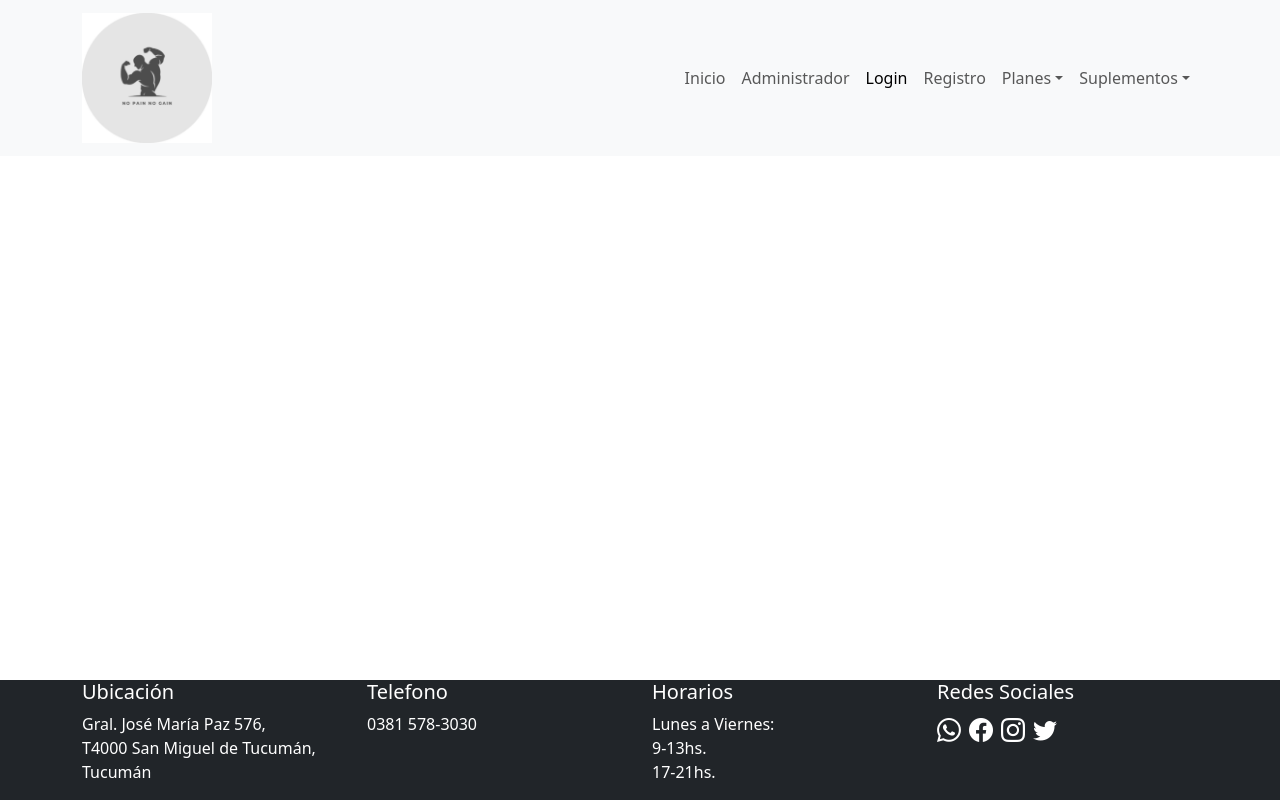
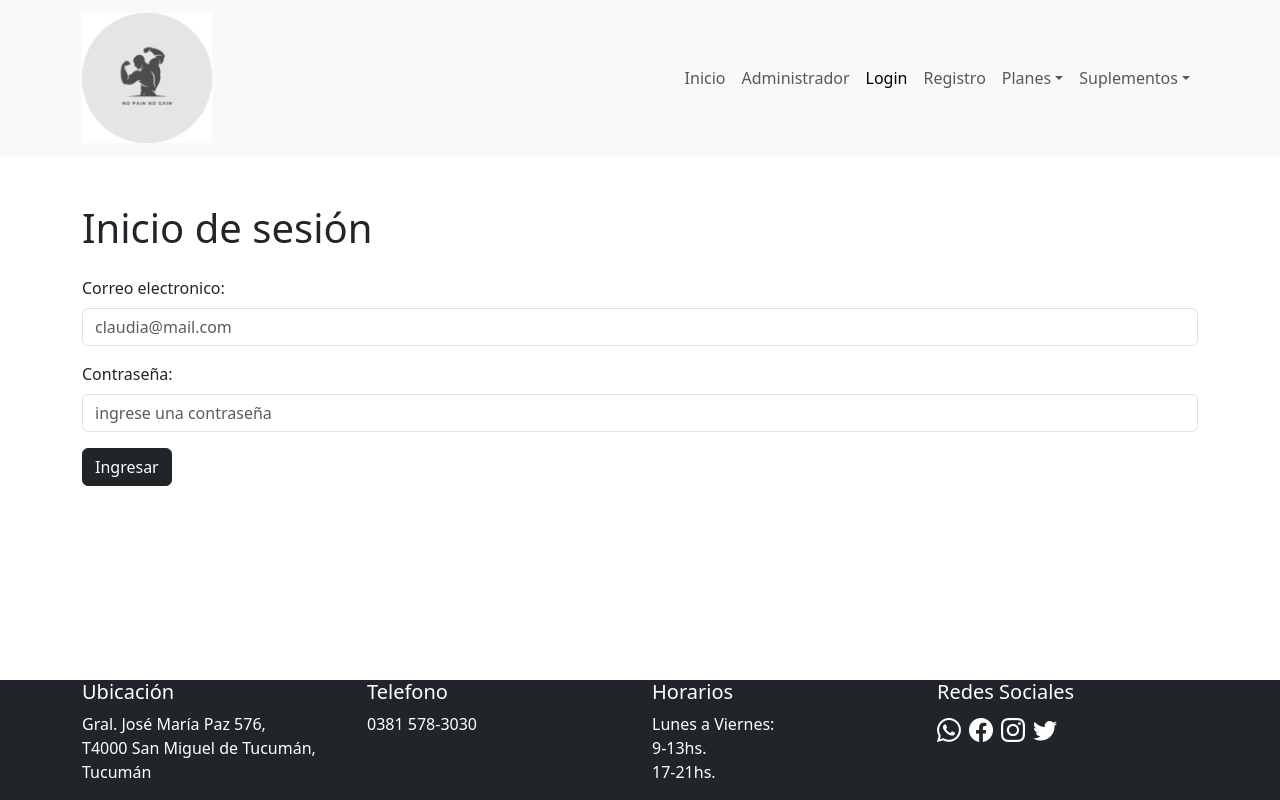
Before and after one commit to cristiandcode/Gimnasio, a React (Vite) app: page /Login in a window 1280 px wide. Built offline with nearby package versions, Linux system fonts and the light colour scheme.

Commit message:
se agrego el login

```diff
--- a/src/components/pages/Login.jsx
+++ b/src/components/pages/Login.jsx
@@ -1,5 +1,24 @@
+import { Container, Form, Button } from "react-bootstrap";
+
 const Login = () => {
-  return <section className="mainSection"></section>;
+  return (
+    <Container className="my-5 mainSection">
+      <h1 className="mb-4">Inicio de sesión</h1>
+      <Form>
+        <Form.Group className="mb-3" controlId="formBasicEmail">
+          <Form.Label>Correo electronico:</Form.Label>
+          <Form.Control type="email" placeholder="claudia@mail.com" />
+        </Form.Group>
+        <Form.Group className="mb-3" controlId="formBasicPassword">
+          <Form.Label>Contraseña:</Form.Label>
+          <Form.Control type="password" placeholder="ingrese una contraseña" />
+        </Form.Group>
+        <Button variant="dark" type="submit">
+          Ingresar
+        </Button>
+      </Form>
+    </Container>
+  );
 };
 
 export default Login;
```
